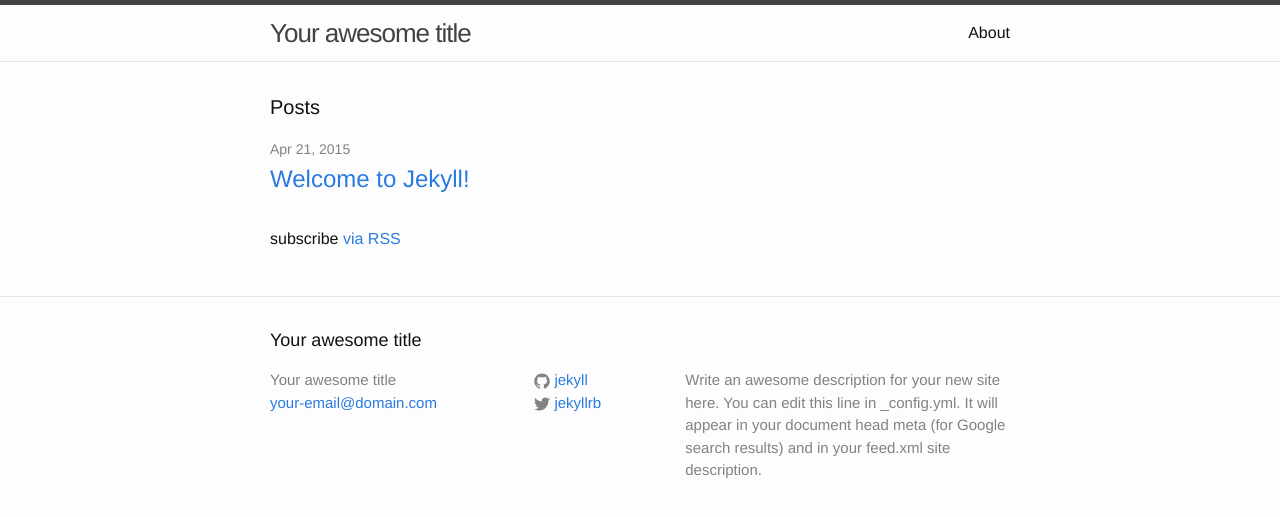
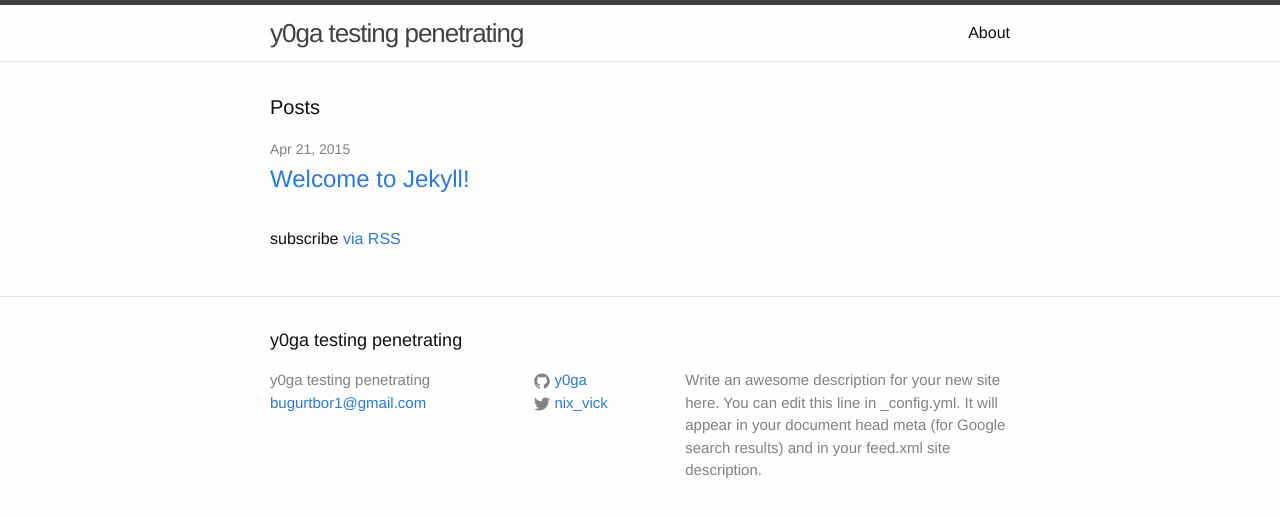
Before and after one commit to y0ga/freezing-tribble, a Jekyll site: the page built from index.html, in a window 1280 px wide. Shown: the top 517 px of the page. Built offline with Jekyll 4.4.1, drawn with Linux system fonts in a browser that asks for light colours.

Commit message:
second test

```diff
--- a/_config.yml
+++ b/_config.yml
@@ -1,14 +1,14 @@
 # Site settings
-title: Your awesome title
-email: your-email@domain.com
+title: y0ga testing penetrating
+email: bugurtbor1@gmail.com
 description: > # this means to ignore newlines until "baseurl:"
   Write an awesome description for your new site here. You can edit this
   line in _config.yml. It will appear in your document head meta (for
   Google search results) and in your feed.xml site description.
-baseurl: "" # the subpath of your site, e.g. /blog/
-url: "http://yourdomain.com" # the base hostname & protocol for your site
-twitter_username: jekyllrb
-github_username:  jekyll
+baseurl: "/freezing-tribble" # the subpath of your site, e.g. /blog/
+url: "http://y0ga.github.io/freezing-tribble/" # the base hostname & protocol for your site
+twitter_username: nix_vick
+github_username:  y0ga
 
 # Build settings
 markdown: kramdown
```
